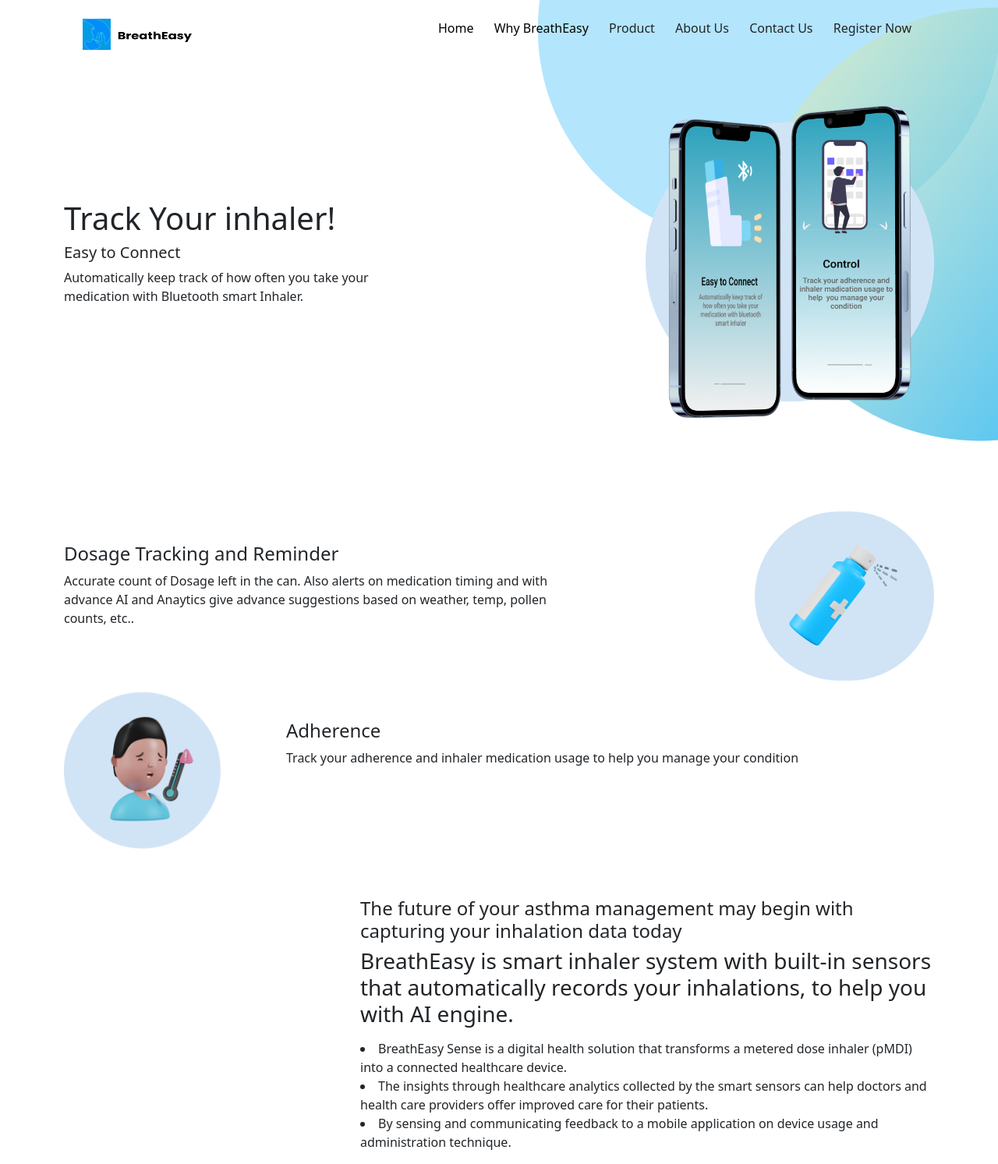
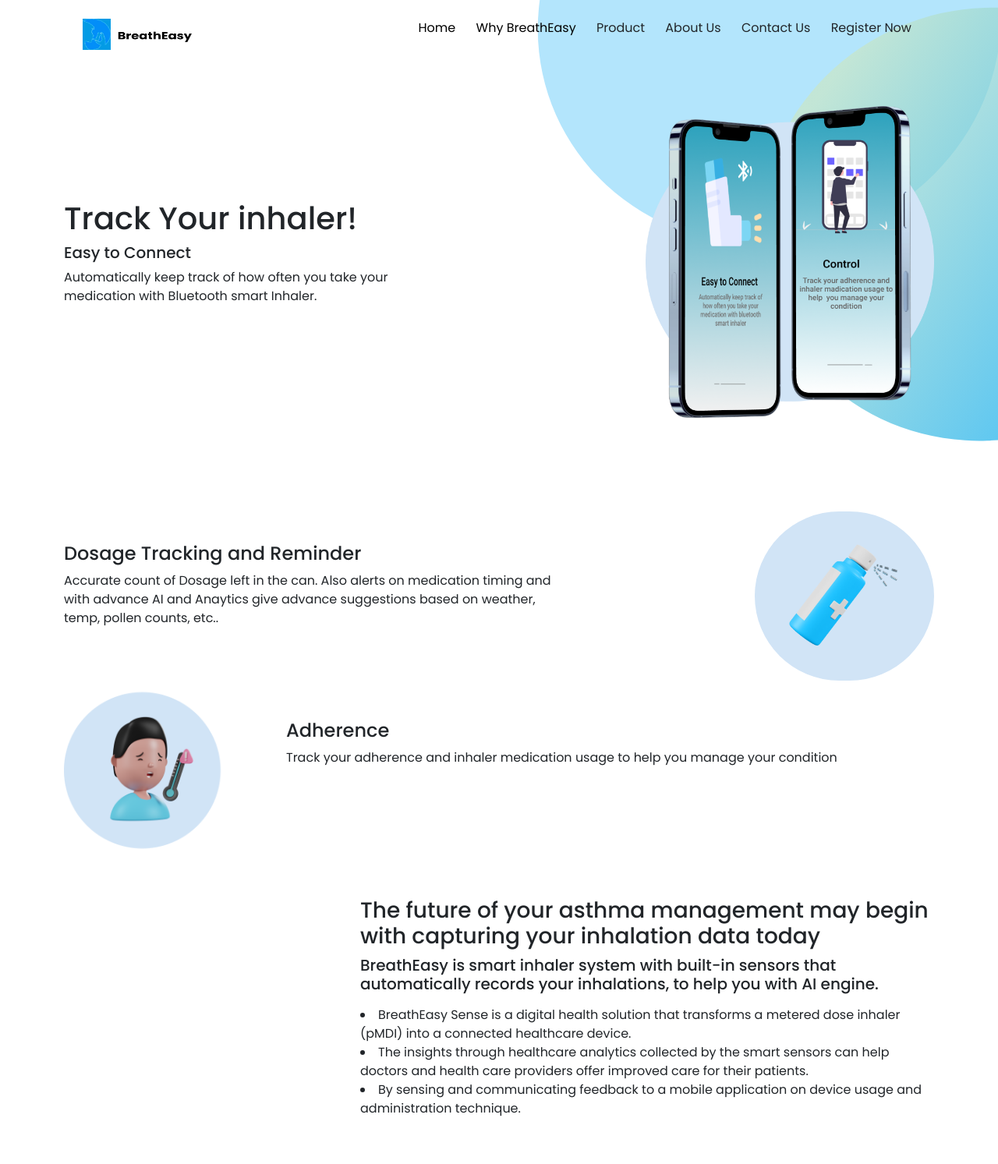
Before and after one commit to H3T7/breatheasy, a PHP site: page / in a window 1280 px wide. Shown: the whole page at 78% size. After the commit the page ends 1432 px from the top, so only its background shows below. Run offline with PHP 8.4, Linux system fonts and the light colour scheme.

Commit message:
font changes

```diff
--- a/index.html
+++ b/index.html
@@ -90,15 +90,15 @@
         <div class="row mt-5">
           <div class="col-md-4"><img src="" /></div>
           <div class="col-md-8">
-            <h4>
+            <h3>
               The future of your asthma management may begin with capturing your
               inhalation data today
-            </h4>
-            <h3>
+            </h3>
+            <h5>
               BreathEasy is smart inhaler system with built-in sensors that
               automatically records your inhalations, to help you with AI
               engine.
-            </h3>
+            </h5>
             <p>
               <li>
                 BreathEasy Sense is a digital health solution that transforms a
--- a/style.css
+++ b/style.css
@@ -1,3 +1,8 @@
+@import url('https://fonts.googleapis.com/css2?family=Poppins:wght@300;400;500&display=swap');
+body{
+    font-family: 'Poppins', sans-serif;
+}
+
 .header {
   z-index: 1;
 }
```
